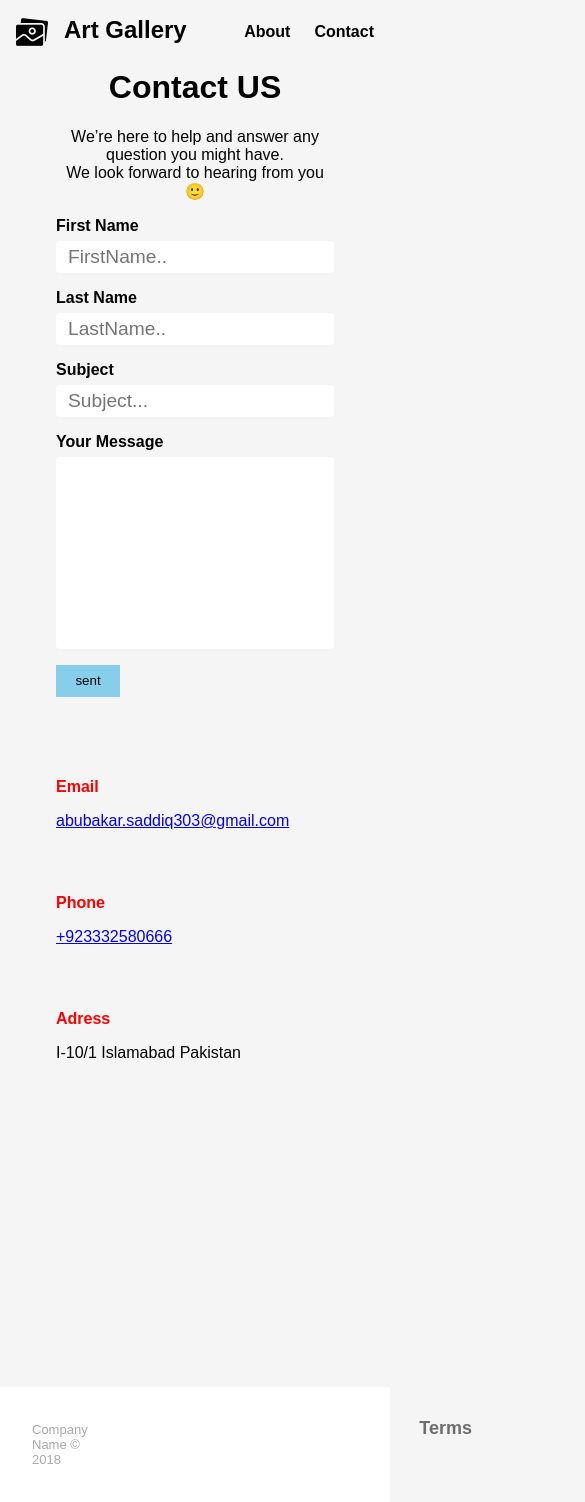
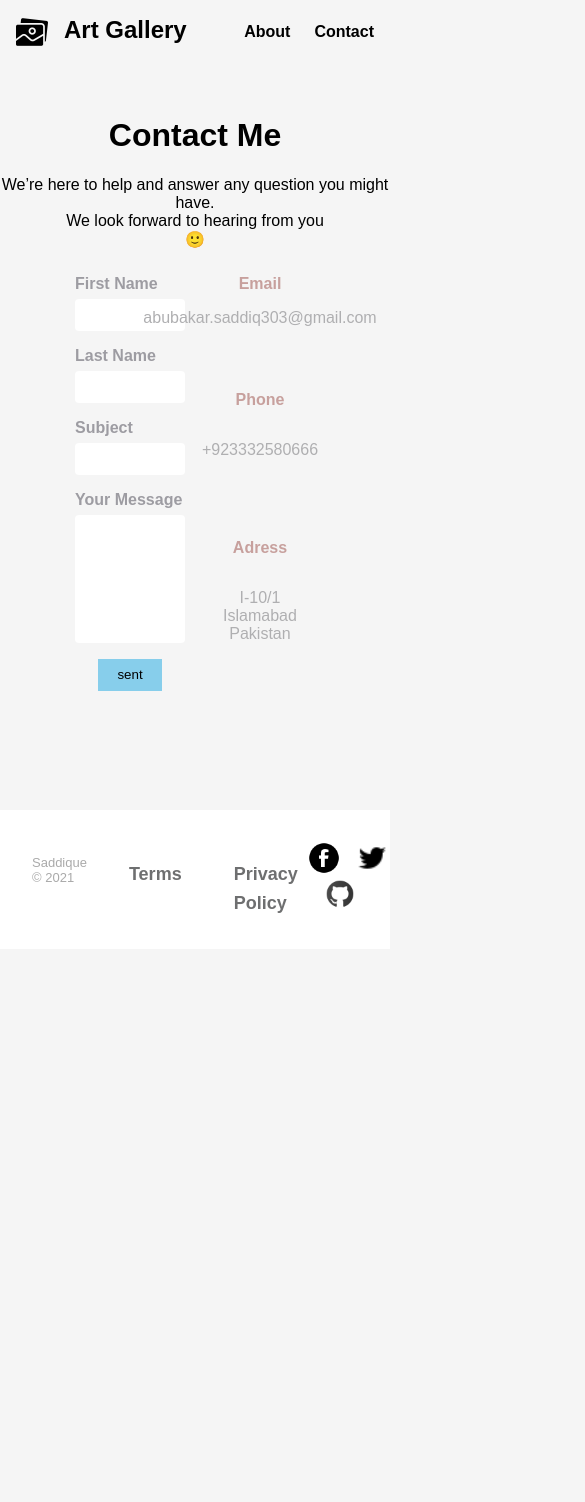
Before and after one commit to abubakarsaddiq303/art-gellery, a React (Create React App) app: page /contact in a window 390 px wide. Shown: the top 1502 px of the page, 585 px wide, since content can reach past the window. After the commit the page ends 949 px from the top, so only its background shows below. Built offline with nearby package versions, Linux system fonts and the light colour scheme; what pexels would draw is missing.

Commit message:
29-11-2021

```diff
--- a/src/About.css
+++ b/src/About.css
@@ -13,19 +13,19 @@ html {
   box-sizing: inherit;
 }
 .About {
-  padding-top: 3rem;
+  padding-top: 6rem;
+  align-content: stretch;
+  justify-content: space-evenly;
+  align-items: flex-start;
+  flex-direction: column;
 }
 
-.column {
-  float: left;
-  width: 33.3%;
-  margin-bottom: 16px;
-  padding: 0 8px;
-}
-
-.card {
+.AboutCard {
+  padding-top: 3rem;
   box-shadow: 0 4px 8px 0 rgba(0, 0, 0, 0.2);
   margin: 8px;
+
+  border-radius: 5px;
 }
 
 .about-section {
@@ -33,10 +33,6 @@ html {
   text-align: center;
   background-color: #474e5d;
   color: white;
-}
-
-.container {
-  padding: 0 16px;
 }
 
 .container::after,
@@ -67,9 +63,9 @@ html {
   background-color: #555;
 }
 
-@media screen and (max-width: 650px) {
-  .column {
-    width: 100%;
-    display: block;
-  }
+@media (max-width: 375px) {
 }
+@media (max-width: 768px) {
+}
+@media (max-width: 1024px) {
+}
--- a/src/About.js
+++ b/src/About.js
@@ -5,69 +5,26 @@ import search2 from "./images.png";
 function About() {
   return (
     <div className="About">
-      <h1>About US</h1>
+      <h1>About Me</h1>
       <p>Some text about who we are and what we do.</p>
       <p>
         Resize the browser window to see that this page is responsive by the
         way.
       </p>
-      <h2 style={{ display: "contents" }}>Our Team</h2>
 
-      <div class="row">
-        <div class="column">
-          <div class="card">
-            <img
-              src={search2}
-              alt="Jane"
-              style={{ width: "275px", borderRadius: "150px" }}
-            />
-            <div class="container">
-              <h2>Jane Doe</h2>
-              <p class="title">CEO & Founder</p>
-              <p>Some text that describes me lorem ipsum ipsum lorem.</p>
-              <p>jane@example.com</p>
-              <p>
-                <button class="button">Contact</button>
-              </p>
-            </div>
-          </div>
-        </div>
-
-        <div class="column">
-          <div class="card">
-            <img
-              src={search2}
-              alt="Jane"
-              style={{ width: "275px", borderRadius: "150px" }}
-            />
-            <div class="container">
-              <h2>Jane Doe</h2>
-              <p class="title">CEO & Founder</p>
-              <p>Some text that describes me lorem ipsum ipsum lorem.</p>
-              <p>jane@example.com</p>
-              <p>
-                <button class="button">Contact</button>
-              </p>
-            </div>
-          </div>
-        </div>
-
-        <div class="column">
-          <div class="card">
-            <img
-              src={search2}
-              alt="Jane"
-              style={{ width: "275px", borderRadius: "150px" }}
-            />
-            <div class="container">
-              <h2>Jane Doe</h2>
-              <p class="title">CEO & Founder</p>
-              <p>Some text that describes me lorem ipsum ipsum lorem.</p>
-              <p>jane@example.com</p>
-              <p>
-                <button class="button">Contact</button>
-              </p>
-            </div>
+      <div class="Aboutcolumn">
+        <div class="AboutCard">
+          <img src={search2} alt="Jane" style={{ borderRadius: "150px" }} />
+          <div class="container">
+            <h2>ABUBAKAR SADDIQ</h2>
+            <p class="title">CEO & Founder</p>
+            <p>Some text that describes me lorem ipsum ipsum lorem.</p>
+            <p>abubakar.saddiq303@gmail.com</p>
+            <p>
+              <button class="button" style={{ background: "skyblue" }}>
+                Contact
+              </button>
+            </p>
           </div>
         </div>
       </div>
--- a/src/App.css
+++ b/src/App.css
@@ -171,11 +171,13 @@ li {
   border-bottom-right-radius: 5px;
 }
 
-@media (max-width: 400px) {
+@media (max-width: 375px) {
   .Search {
-    width: 300px;
+    width: 384px;
+    margin-top: 30px;
   }
   .All {
+    padding-top: 90px;
     width: 100%;
   }
   ul {
@@ -187,11 +189,16 @@ li {
     margin-top: 0;
     margin-left: 0;
   }
+  .row {
+    padding-top: 8rem;
+  }
   .imagegrid {
     width: auto;
     max-width: 350px;
+    width: 11rem;
   }
   .Search input {
+    width: 15rem;
     font-size: 15px;
   }
   .pagination {
@@ -204,10 +211,23 @@ li {
 @media (max-width: 768px) {
   ul {
     font-size: x-small;
+    overflow: scroll;
+  }
+  .All {
+    width: 67rem;
   }
 }
+
+@media (max-width: 1024px) {
+  .All {
+    width: 140%;
+  }
+  ul {
+    overflow: scroll;
+  }
+  .imagegrid {
+    height: 166px;
+  }
+}
+
 /* <===============Contact US=================> */
-
-.Contact {
-  padding: 3rem;
-}
--- a/src/Contact.css
+++ b/src/Contact.css
@@ -1,11 +1,5 @@
-body {
-  font-family: Arial, Helvetica, sans-serif;
-}
-* {
-  box-sizing: border-box;
-}
-
 .Contact {
+  padding-top: 6rem;
   align-content: stretch;
   justify-content: space-evenly;
   align-items: flex-start;
@@ -45,13 +39,27 @@ input[type="submit"]:hover {
   background-color: #f2f2f2;
   padding: 20px;
 }
-.column {
+.ContactmeLeft {
   float: left;
   width: 33.33%;
   padding: 10px;
   height: 545px; /* Should be removed. Only for demonstration */
 }
-
+.ContactmeRight {
+  display: flex;
+  flex-direction: column;
+  align-items: center;
+  float: left;
+  width: 33.33%;
+  padding: 10px;
+  height: 545px; /* Should be removed. Only for demonstration */
+}
+.ContactRow {
+  display: flex !important;
+  flex-wrap: wrap;
+  justify-content: center;
+  text-align: center;
+}
 /* Clear floats after the columns */
 .row:after {
   content: "";
@@ -61,3 +69,21 @@ input[type="submit"]:hover {
 .line {
   border-top: 2px solid rgb(70, 60, 53);
 }
+.Sendbtn {
+  background-color: skyblue;
+  height: 2rem;
+  width: 4rem;
+  border: none;
+}
+@media (max-width: 375px) {
+  .ContactmeLeft {
+    width: 21rem;
+  }
+  button {
+    margin-right: 0;
+  }
+}
+@media (max-width: 768px) {
+}
+@media (max-width: 1024px) {
+}
--- a/src/Contact.js
+++ b/src/Contact.js
@@ -1,11 +1,11 @@
-import React, { useState, useEffect } from "react";
+import React, { useState } from "react";
 import "./Contact.css";
 
 function Contact() {
-  const [firstname, setfirstname] = useState();
-  const [lastname, setlastname] = useState();
-  const [subject, setsubject] = useState();
-  const [message, setmessage] = useState();
+  const [firstname, setfirstname] = useState("");
+  const [lastname, setlastname] = useState("");
+  const [subject, setsubject] = useState("");
+  const [message, setmessage] = useState("");
 
   const handleFirstname = (e) => {
     setfirstname(e.target.value);
@@ -29,16 +29,16 @@ function Contact() {
   console.log(message);
   return (
     <div className="Contact">
-      <h1>Contact US</h1>
+      <h1>Contact Me</h1>
       <p>
         We’re here to help and answer any question you might have.
         <br /> We look forward to hearing from you
         <br /> 🙂
       </p>
-      <div className="row">
-        <div class="column">
+      <div className="ContactRow">
+        <div class="ContactmeLeft">
           <form onSubmit={handleSubmit}>
-            <label for="fname" style={{ display: "flex" }}>
+            <label for="fname" style={{ display: "flex", color: "#9d9ca2" }}>
               <strong> First Name</strong>
             </label>
             <input
@@ -46,11 +46,11 @@ function Contact() {
               type="text"
               id="fname"
               name="firstname"
-              placeholder="FirstName.."
+              placeholder=""
               onChange={handleFirstname}
             />
 
-            <label for="fname" style={{ display: "flex" }}>
+            <label for="fname" style={{ display: "flex", color: "#9d9ca2" }}>
               <strong>Last Name</strong>
             </label>
             <input
@@ -58,11 +58,11 @@ function Contact() {
               type="text"
               id="lname"
               name="lastname"
-              placeholder="LastName.."
+              placeholder=""
               onChange={handleLastname}
             />
 
-            <label for="fname" style={{ display: "flex" }}>
+            <label for="fname" style={{ display: "flex", color: "#9d9ca2" }}>
               <strong> Subject </strong>
             </label>
             <input
@@ -70,11 +70,11 @@ function Contact() {
               type="text"
               id="subject"
               name="Subject"
-              placeholder="Subject..."
+              placeholder=""
               onChange={handleSubject}
             />
 
-            <label for="fname" style={{ display: "flex" }}>
+            <label for="fname" style={{ display: "flex", color: "#9d9ca2" }}>
               <strong> Your Message</strong>
             </label>
             <input
@@ -83,48 +83,48 @@ function Contact() {
               id="subject"
               name="Subject"
               placeholder=""
-              style={{ height: "12rem" }}
+              style={{ height: "8rem" }}
               onChange={handleMessage}
             />
-            <button
-              type="submit"
-              style={{
-                width: "4rem",
-                height: "2rem",
-                backgroundColor: "skyblue",
-                border: "none",
-                marginRight: "24rem",
-              }}
-            >
+            <button className="Sendbtn" type="submit" style={{}}>
               sent
             </button>
           </form>
         </div>
 
-        <div class="column">
+        <div class="ContactmeRight">
           <label for="fname" style={{ display: "flex" }}>
-            <strong style={{ color: "red" }}> Email </strong>
+            <strong style={{ color: "#c7a09d" }}> Email </strong>
+          </label>
+
+          <p
+            href="abubakar.saddiq303@gmail.com"
+            style={{ display: "flex", color: "#afafb1" }}
+          >
+            abubakar.saddiq303@gmail.com
+          </p>
+
+          {/* <div className="line"></div> */}
+          <label for="fname" style={{ display: "flex", paddingTop: "3rem" }}>
+            <strong style={{ color: "#c7a09d" }}> Phone</strong>
           </label>
           <p>
-            <a href="abubakar.saddiq303@gmail.com" style={{ display: "flex" }}>
-              abubakar.saddiq303@gmail.com
-            </a>
+            <p
+              href="tel:+923332580666"
+              style={{ display: "flex", color: "#afafb1" }}
+            >
+              +923332580666
+            </p>
           </p>
           {/* <div className="line"></div> */}
           <label for="fname" style={{ display: "flex", paddingTop: "3rem" }}>
-            <strong style={{ color: "red" }}> Phone</strong>
+            <strong style={{ color: "#c7a09d" }}> Adress </strong>
           </label>
           <p>
-            <a href="tel:+923332580666" style={{ display: "flex" }}>
-              +923332580666
-            </a>
-          </p>
-          {/* <div className="line"></div> */}
-          <label for="fname" style={{ display: "flex", paddingTop: "3rem" }}>
-            <strong style={{ color: "red" }}> Adress </strong>
-          </label>
-          <p>
-            <p href="I-10/1 Islamabad Pakistan" style={{ display: "flex" }}>
+            <p
+              href="I-10/1 Islamabad Pakistan"
+              style={{ display: "flex", color: "#afafb1" }}
+            >
               I-10/1 Islamabad Pakistan
             </p>
           </p>
--- a/src/Footer.css
+++ b/src/Footer.css
@@ -3,7 +3,9 @@ footer {
   display: flex;
 }
 .footer-basic {
-  padding: 9px 0;
+  display: flex;
+  justify-content: space-around;
+  padding: 32px 0;
   background-color: #ffffff;
   color: #4b4c4d;
 }
@@ -15,8 +17,8 @@ footer {
   line-height: 1.6;
   margin-bottom: 0;
 }
-.list-inline {
-  padding-left: 25rem;
+.footerLeft {
+  display: flex;
 }
 
 .footer-basic li {
@@ -57,9 +59,21 @@ footer {
 }
 
 .footer-basic .copyright {
-  margin-top: 15px;
   padding-left: 2rem;
   font-size: 13px;
   color: #aaa;
   margin-bottom: 0;
 }
+
+@media (max-width: 375px) {
+  .footer-basic {
+    flex-direction: column;
+    align-items: center;
+  }
+}
+
+@media (max-width: 768px) {
+}
+
+@media (max-width: 1024px) {
+}
--- a/src/Footer.js
+++ b/src/Footer.js
@@ -8,9 +8,10 @@ function Footer() {
   return (
     <div className="footer-basic">
       {/* <h1 style={{ textAlign: "center" }}>Footer</h1> */}
-      <footer className="">
-        <p class="copyright">Company Name © 2018</p>
-
+      <div className="footerLeft">
+        <p class="copyright">Saddique © 2021</p>
+      </div>
+      <div className="footerCenter">
         <ul class="list-inline">
           <li class="list-inline-item">
             <a href="#">Terms</a>
@@ -19,19 +20,28 @@ function Footer() {
             <a href="#">Privacy Policy</a>
           </li>
         </ul>
-
-        <div class="social">
+      </div>
+      <div className="footerRight">
         <a href="#">
           <img src={Facebook} alt="facebook" class="icon" />
         </a>
         <a href="#">
-            <img src={Twitter} alt="twitter" class="icon" />
+          <img
+            src={Twitter}
+            alt="twitter"
+            class="icon"
+            style={{ marginLeft: "1rem" }}
+          />
         </a>
-          <a href="#">
-            <img src={Github} alt="github" class="icon" />
+        <a href="https://github.com/abubakarsaddiq303/art-gellery">
+          <img
+            src={Github}
+            alt="github"
+            class="icon"
+            style={{ marginLeft: "1rem" }}
+          />
         </a>
       </div>
-      </footer>
     </div>
   );
 }
```
Also changed, not shown: src/Fetchapi.js (+21 -11 lines). Lines whose indentation alone changed are shown as unchanged.
